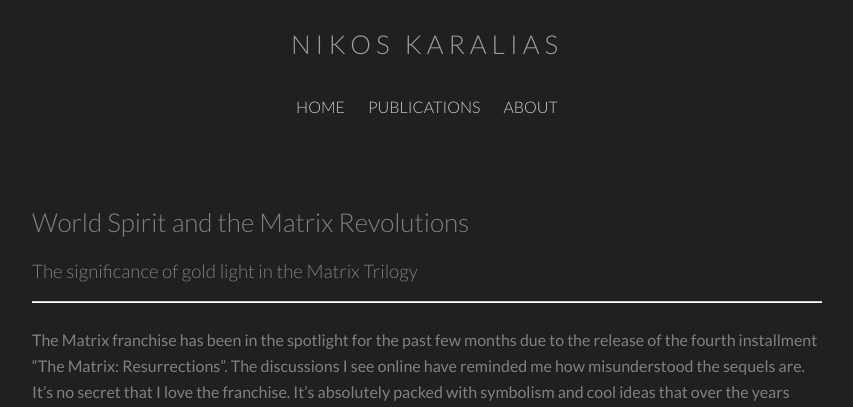
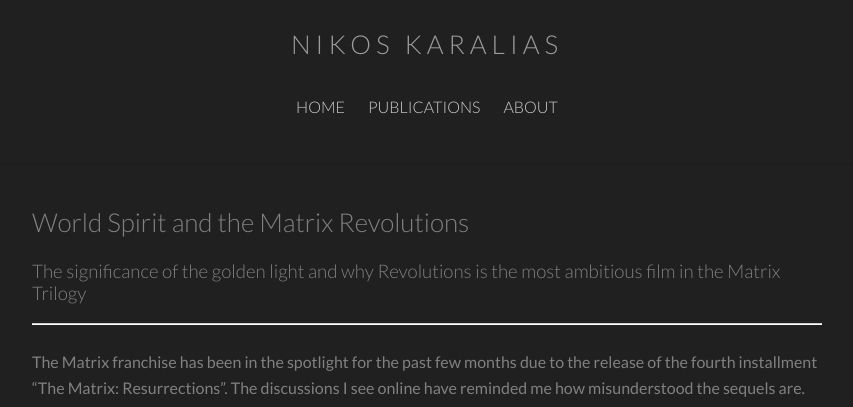
Before and after one commit to Stalence/stalence.github.io, a Jekyll site: the page built from _posts/2021-12-30-The Matrix Dialectics.md, in a window 1280 px wide and 900 px high, scrolled down 537 px, cut to the strip 0-407 px from the top of the window. Shown: the whole strip, without its empty margins (213-1066 px from the left). Built offline with Jekyll 4.4.1, drawn with Linux system fonts in a browser that asks for light colours; a script that is not in the unit is left out.

Commit message:
Update 2021-12-30-The Matrix Dialectics.md

```diff
--- a/_posts/2021-12-30-The Matrix Dialectics.md
+++ b/_posts/2021-12-30-The Matrix Dialectics.md
@@ -2,7 +2,7 @@
 layout: post
 categories: posts
 title: World Spirit and the Matrix Revolutions
-subtitle: 'The significance of gold light in the Matrix Trilogy'
+subtitle: 'The significance of the golden light and why Revolutions is the most ambitious film in the Matrix Trilogy'
 tags:
   - 'The Matrix, Spirit of the Universe'
 date-string: 'December 31, 2021'
```
